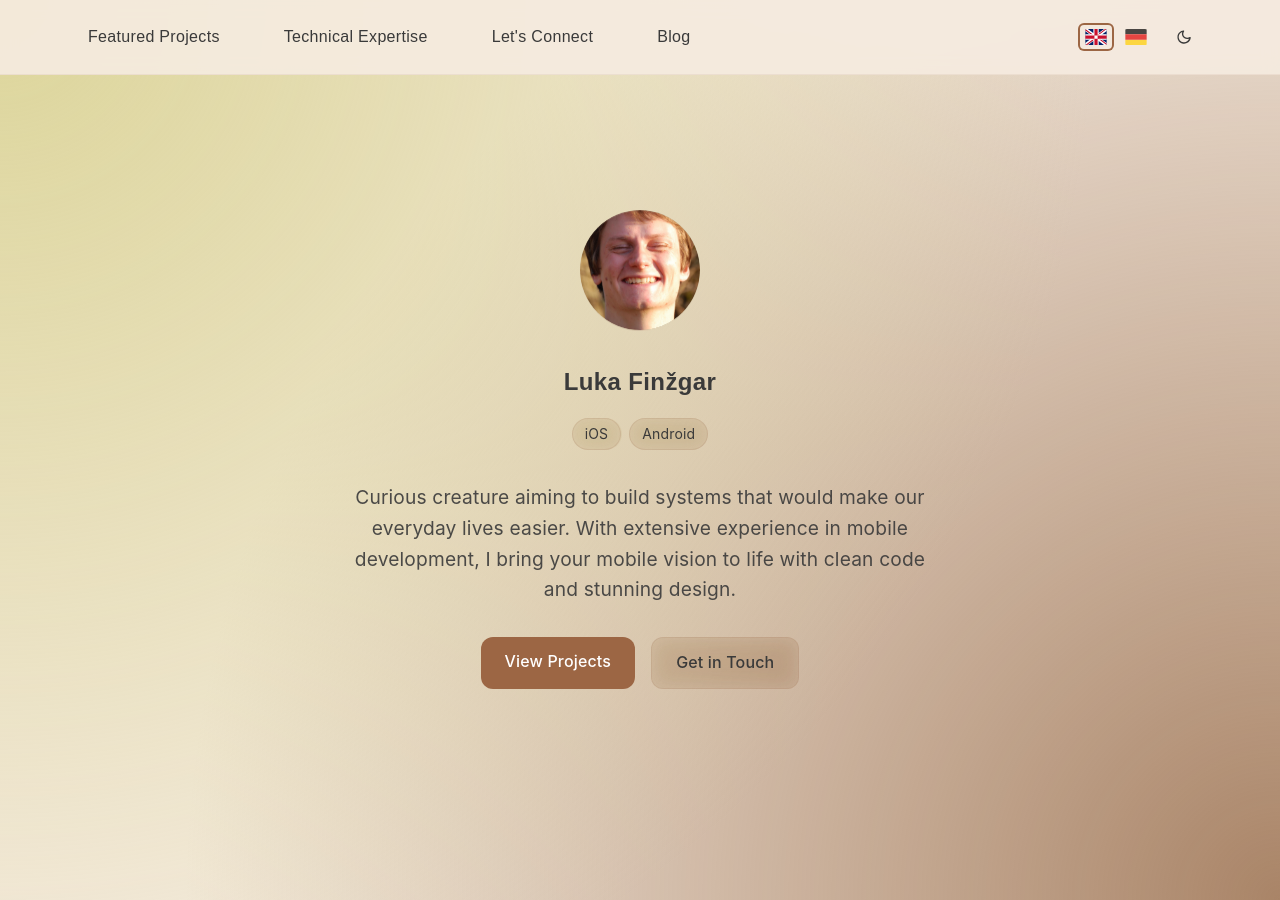
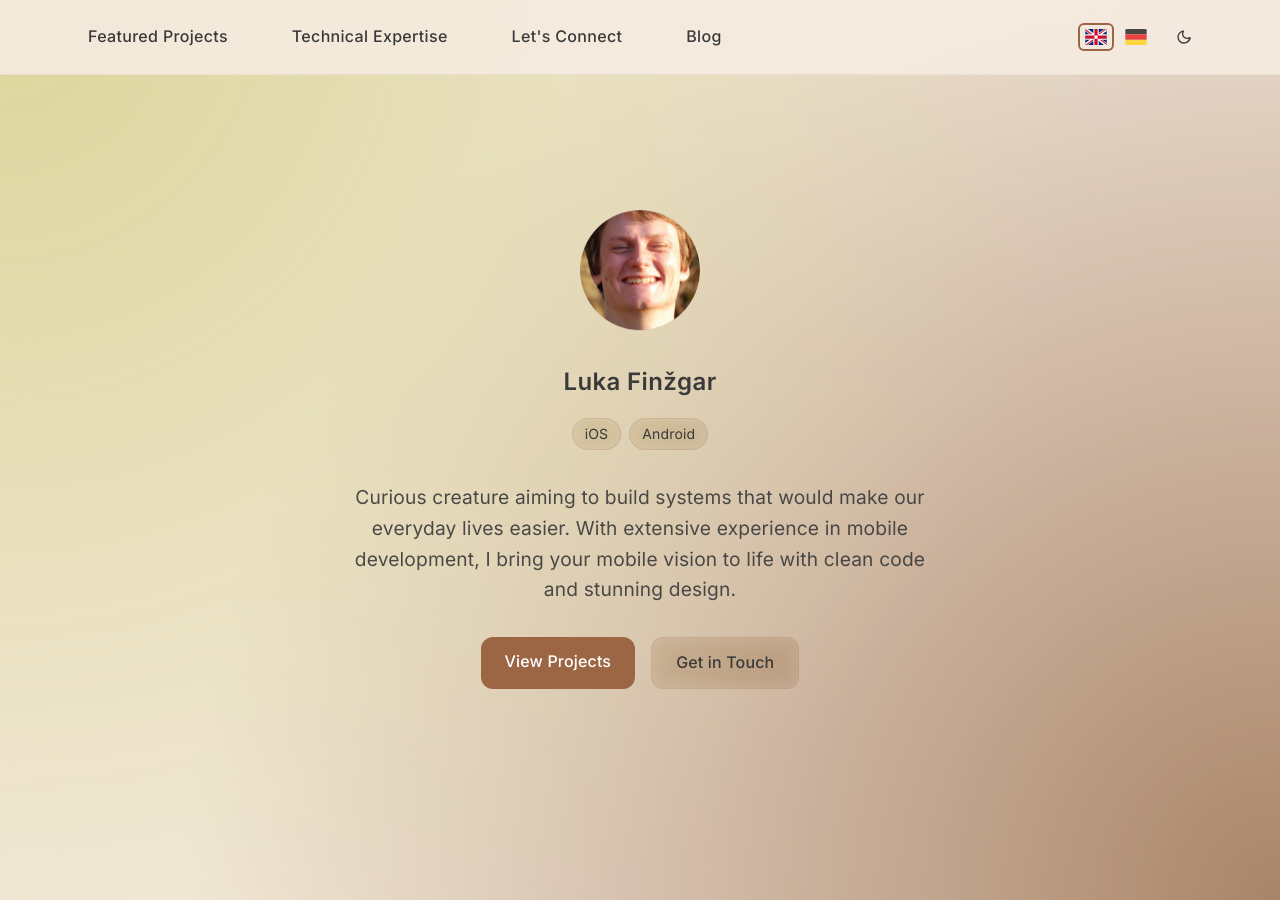
Before and after one commit to Lukafin/personalWeb, a Jekyll site: the page built from index.html, in a window 1280 px wide and 900 px high. Built offline with Jekyll 4.4.1, drawn with Linux system fonts in a browser that asks for light colours; some web fonts are replaced.

Commit message:
Add favicons and update styles for improved branding

```diff
--- a/_layouts/default.html
+++ b/_layouts/default.html
@@ -6,8 +6,11 @@
     <meta name="description" content="{{ page.excerpt | strip_html | truncate: 160 }}">
     <meta name="theme-color" content="#6366f1">
     <title>{% if page.title %}{{ page.title }} - {% endif %}Luka Finžgar</title>
+    <link rel="icon" type="image/png" sizes="32x32" href="{{ '/favicon-32x32.png' | relative_url }}">
+    <link rel="icon" type="image/png" sizes="16x16" href="{{ '/favicon-16x16.png' | relative_url }}">
+    <link rel="shortcut icon" href="{{ '/favicon.ico' | relative_url }}">
     <link rel="stylesheet" href="{{ '/styles.css' | relative_url }}">
-    <link rel="stylesheet" href="https://use.typekit.net/rnz2bms.css">
+    <link href="https://fonts.googleapis.com/css2?family=Inter:wght@400;500;600;700&display=swap" rel="stylesheet">
     <script src="{{ '/script.js' | relative_url }}" defer></script>
 </head>
 <body>
--- a/index.html
+++ b/index.html
@@ -8,8 +8,11 @@ layout: none
     <meta name="viewport" content="width=device-width, initial-scale=1.0">
     <meta name="description" content="Luka Finžgar - Experienced Mobile Developer specializing in iOS and Android applications, aiming to build systems that make everyday lives easier.">
     <meta name="theme-color" content="#6366f1">
+    <link rel="icon" type="image/png" sizes="32x32" href="{{ '/favicon-32x32.png' | relative_url }}">
+    <link rel="icon" type="image/png" sizes="16x16" href="{{ '/favicon-16x16.png' | relative_url }}">
+    <link rel="shortcut icon" href="{{ '/favicon.ico' | relative_url }}">
     <link rel="stylesheet" href="{{ '/styles.css' | relative_url }}">
-    <link rel="stylesheet" href="https://use.typekit.net/rnz2bms.css">
+    <link href="https://fonts.googleapis.com/css2?family=Inter:wght@400;500;600;700&display=swap" rel="stylesheet">
     <script src="{{ '/script.js' | relative_url }}" defer></script>
     <title>Luka Finžgar | Mobile Developer & Tech Enthusiast</title>
 </head>
--- a/styles.css
+++ b/styles.css
@@ -33,7 +33,7 @@
 }
 
 body {
-    font-family: soleil, -apple-system, BlinkMacSystemFont, sans-serif;
+    font-family: 'Inter', -apple-system, BlinkMacSystemFont, sans-serif;
     margin: 0;
     padding: 0;
     background-color: var(--background-color);
@@ -63,7 +63,7 @@ header {
 }
 
 header h1, h2, h3, .nav-links a {
-    font-family: soleil, sans-serif;
+    font-family: 'Inter', sans-serif;
 }
 
 header h1 {
```
Also changed, not shown: favicon-16x16.png (added), favicon-32x32.png (added), favicon.svg (added).
